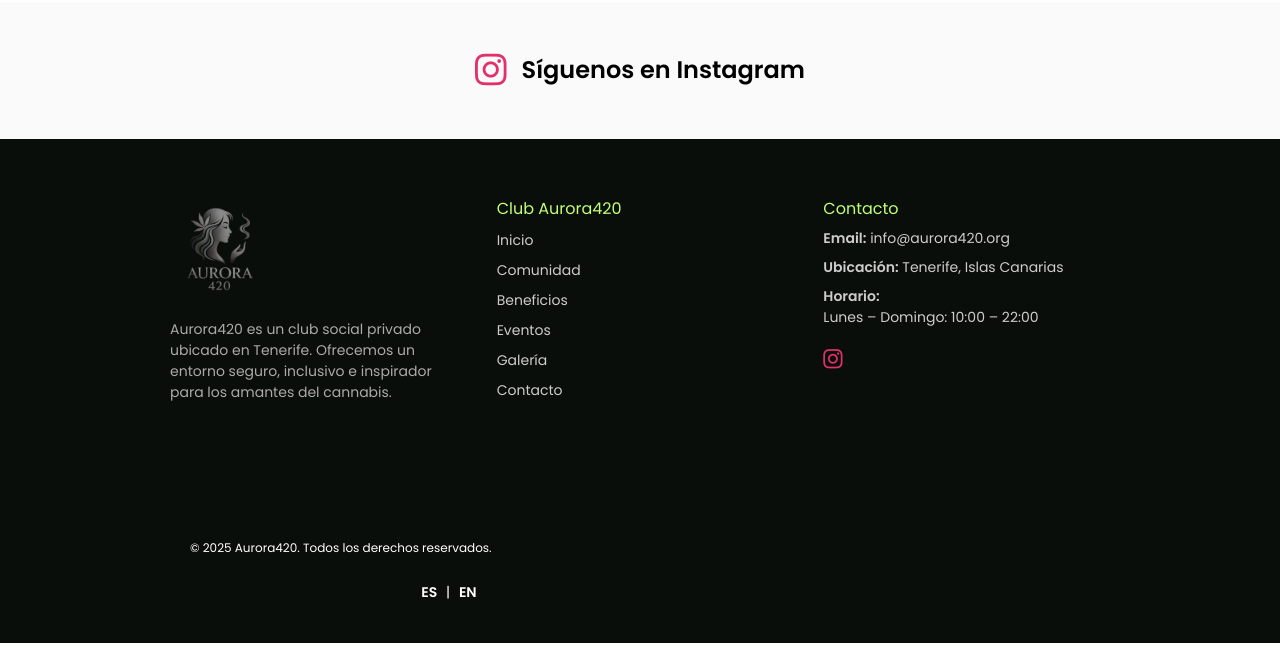
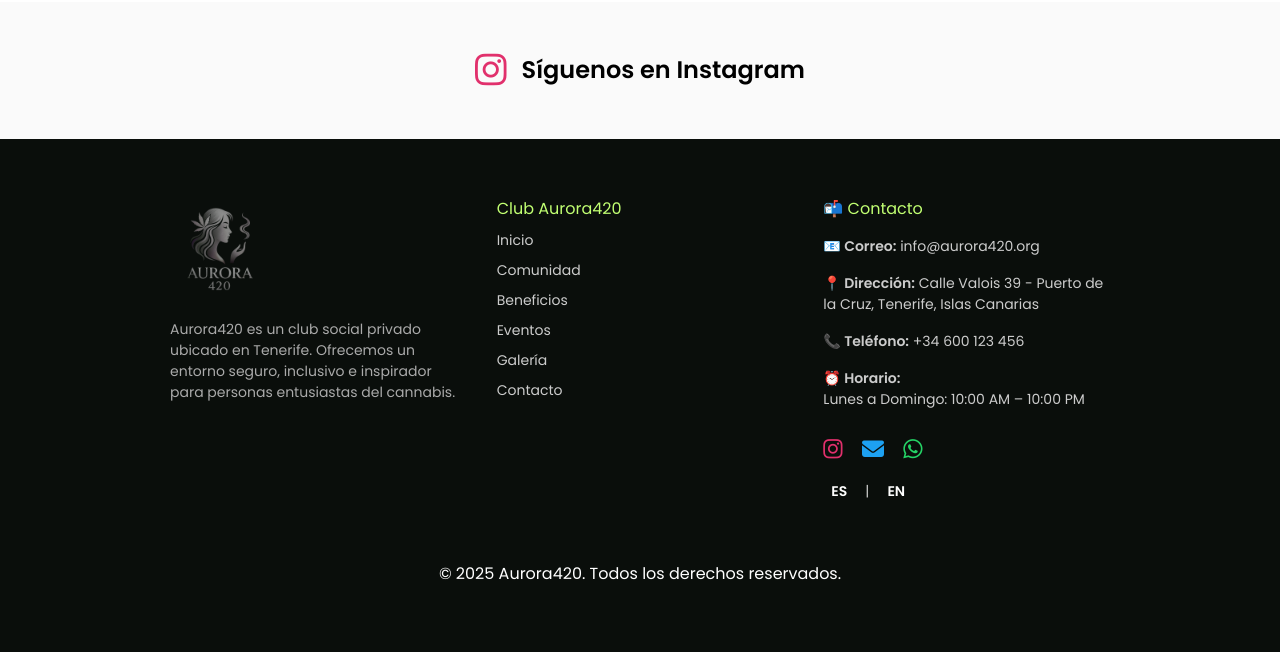
Before and after one commit to Aurora-Social/aurora420, a Django app: page / in a window 1280 px wide. Shown: the part 5256-5908 px from the top of the page. Run offline with Django 4.2, Linux system fonts and the light colour scheme; some libraries are stand-ins or nearby versions.

Commit message:
social icon

```diff
--- a/core/templates/index.html
+++ b/core/templates/index.html
@@ -242,7 +242,7 @@
 
     <!-- SAĞ: Harita -->
     <div class="contact-map">
-      <iframe src="https://www.google.com/maps/embed?pb=!1m14!1m12!1m3!1d4219.805966063547!2d-16.292895592125195!3d28.468365929635507!2m3!1f0!2f0!3f0!3m2!1i1024!2i768!4f13.1!5e1!3m2!1str!2ses!4v1751906645761!5m2!1str!2ses" width="600" height="450" style="border:0;" allowfullscreen="" loading="lazy" referrerpolicy="no-referrer-when-downgrade"></iframe>
+      <iframe src="https://www.google.com/maps/embed?pb=!1m18!1m12!1m3!1d4221.92577048605!2d-16.54860952382724!3d28.41524017578404!2m3!1f0!2f0!3f0!3m2!1i1024!2i768!4f13.1!3m3!1m2!1s0xc6a7ff2ad07819b%3A0x9e2e84fa1ada62b5!2sC.%20de%20Valois%2C%2039%2C%2038400%20Puerto%20de%20la%20Cruz%2C%20Santa%20Cruz%20de%20Tenerife!5e1!3m2!1ses!2ses!4v1752094556896!5m2!1ses!2ses" width="600" height="450" style="border:0;" allowfullscreen="" loading="lazy" referrerpolicy="no-referrer-when-downgrade"></iframe>
     </div>
 
   </div>
--- a/core/templates/pagina.html
+++ b/core/templates/pagina.html
@@ -237,7 +237,7 @@
 
     <!-- DERECHA: Mapa -->
     <div class="contact-map">
-      <iframe src="https://www.google.com/maps/embed?pb=!1m14!1m12!1m3!1d4219.805966063547!2d-16.292895592125195!3d28.468365929635507!2m3!1f0!2f0!3f0!3m2!1i1024!2i768!4f13.1!5e1!3m2!1str!2ses!4v1751906645761!5m2!1str!2ses" width="600" height="450" style="border:0;" allowfullscreen="" loading="lazy" referrerpolicy="no-referrer-when-downgrade"></iframe>
+      <iframe src="https://www.google.com/maps/embed?pb=!1m18!1m12!1m3!1d4221.92577048605!2d-16.54860952382724!3d28.41524017578404!2m3!1f0!2f0!3f0!3m2!1i1024!2i768!4f13.1!3m3!1m2!1s0xc6a7ff2ad07819b%3A0x9e2e84fa1ada62b5!2sC.%20de%20Valois%2C%2039%2C%2038400%20Puerto%20de%20la%20Cruz%2C%20Santa%20Cruz%20de%20Tenerife!5e1!3m2!1ses!2ses!4v1752094556896!5m2!1ses!2ses" width="600" height="450" style="border:0;" allowfullscreen="" loading="lazy" referrerpolicy="no-referrer-when-downgrade"></iframe>
     </div>
   </div>
 </section>
--- a/static/css/style.css
+++ b/static/css/style.css
@@ -1001,6 +1001,9 @@
 .footer-contact {
   flex: 1;
   min-width: 200px;
+  display: flex;
+  flex-direction: column;
+  align-items: flex-start;  /* önce bu vardı büyük ihtimal */
 }
 
 .footer-contact p {
@@ -1019,40 +1022,28 @@
 }
 
 .footer-bottom {
+  padding: 20px 0;
   text-align: center;
+  background-color: transparent;
+  color: white;
+  font-size: 16px; /* 14px yerine 16px */
   margin-top: 40px;
-  font-size: 12px;
-  color: #666;
 }
 
 
-
-
-
-
-
-
-
-
-.footer-bottom {
-  position: relative;
-  padding: 40px 20px;
-  text-align: center;
-  background-color: #11111100; /* varsa footer rengine göre */
-  color: white;
+.footer-language {
+  margin-top: 15px;
+  font-size: 14px;
+  display: flex;
+  justify-content: center;
+  gap: 10px;
 }
 
-.footer-language {
-  position: absolute;
-  bottom: 10px;
-  right: 30px;
-  font-size: 14px;
-}
 
 .footer-language a {
   color: white;
   text-decoration: none;
-  margin: 0 5px;
+  margin: 0 8px;
   font-weight: bold;
   transition: color 0.2s ease;
 }
@@ -1208,13 +1199,36 @@
 }
 
 .footer-social-icon a {
-  color: #e1306c;
   font-size: 22px;
   text-decoration: none;
   transition: transform 0.3s ease;
   display: inline-block;
+  margin-right: 15px;
 }
 
-.footer-social-icon a:hover {
+/* 🔴 Instagram (pembe) */
+.footer-social-icon a.icon-instagram {
+  color: #e1306c;
+}
+
+.footer-social-icon a.icon-instagram:hover {
   transform: scale(1.2);
 }
+
+/* 💚 WhatsApp (yeşil) */
+.footer-social-icon a.icon-whatsapp {
+  color: #25D366;
+}
+
+.footer-social-icon a.icon-whatsapp:hover {
+  transform: scale(1.2);
+}
+
+/* 💙 Email (mavi) */
+.footer-social-icon a.icon-email {
+  color: #1DA1F2;
+}
+
+.footer-social-icon a.icon-email:hover {
+  transform: scale(1.2);
+}
--- a/templates/spalayout.html
+++ b/templates/spalayout.html
@@ -73,13 +73,13 @@
 
     <!-- Izquierda: Logo + Descripción -->
     <div class="footer-logo">
-      <img src="{% static 'images/12.png' %}" alt="Aurora420 Logo" />
+      <img src="{% static 'images/12.png' %}" alt="Logo de Aurora420" />
       <p class="footer-description">
-        Aurora420 es un club social privado ubicado en Tenerife. Ofrecemos un entorno seguro, inclusivo e inspirador para los amantes del cannabis.
+        Aurora420 es un club social privado ubicado en Tenerife. Ofrecemos un entorno seguro, inclusivo e inspirador para personas entusiastas del cannabis.
       </p>
     </div>
 
-    <!-- Centro: Enlaces -->
+    <!-- Centro: Menú -->
     <div class="footer-links">
       <h4>Club Aurora420</h4>
       <ul>
@@ -94,29 +94,37 @@
 
     <!-- Derecha: Contacto -->
     <div class="footer-contact">
-      <h4>Contacto</h4>
-      <p><strong>Email:</strong> <a href="mailto:info@aurora420.org">info@aurora420.org</a></p>
-      <p><strong>Ubicación:</strong> Tenerife, Islas Canarias</p>
-      <p><strong>Horario:</strong><br>Lunes – Domingo: 10:00 – 22:00</p>
+      <h4>📬 Contacto</h4>
 
-      <!-- Instagram ikonu burada -->
+      <p><strong>📧 Correo:</strong> <a href="mailto:info@aurora420.org">info@aurora420.org</a></p>
+      <p><strong>📍 Dirección:</strong> Calle Valois 39 - Puerto de la Cruz, Tenerife, Islas Canarias</p>
+      <p><strong>📞 Teléfono:</strong> <a href="tel:+34600123456">+34 600 123 456</a></p>
+      <p><strong>⏰ Horario:</strong><br>Lunes a Domingo: 10:00 AM – 10:00 PM</p>
+
+      <!-- Iconos sociales -->
       <div class="footer-social-icon">
-        <a href="https://www.instagram.com/aurora420club?igsh=MTV3NXlzbWVvcTVnbA%3D%3D&utm_source=qr" target="_blank" rel="noopener noreferrer">
+        <a href="https://www.instagram.com/aurora420club" class="icon-instagram" target="_blank" title="Instagram">
           <i class="fab fa-instagram"></i>
         </a>
+        <a href="mailto:info@aurora420.org?subject=Visité%20su%20sitio%20web&body=..." class="icon-email" title="Correo electrónico">
+          <i class="fas fa-envelope"></i>
+        </a>
+        <a href="https://wa.me/903596102361?text=..." class="icon-whatsapp" target="_blank" title="WhatsApp">
+          <i class="fab fa-whatsapp"></i>
+        </a>
       </div>
-    </div>
 
-
-  <div class="footer-bottom">
-    <p>&copy; 2025 Aurora420. Todos los derechos reservados.</p>
-
-    <!-- Dil Değiştirici -->
-    <div class="footer-language">
-      <a href="/">ES</a> | <a href="/en/">EN</a>
+      <!-- CAMBIO DE IDIOMA: Justo debajo de los iconos -->
+      <div class="footer-language">
+        <a href="/">ES</a> | <a href="/en/">EN</a>
+      </div>
     </div>
   </div>
 
+  <!-- COPYRIGHT INFERIOR -->
+  <div class="footer-bottom">
+    <p>&copy; 2025 Aurora420. Todos los derechos reservados.</p>
+  </div>
 </footer>
 
 
```
Also changed, not shown: templates/layout.html (+22 -12 lines), 4 other files.
